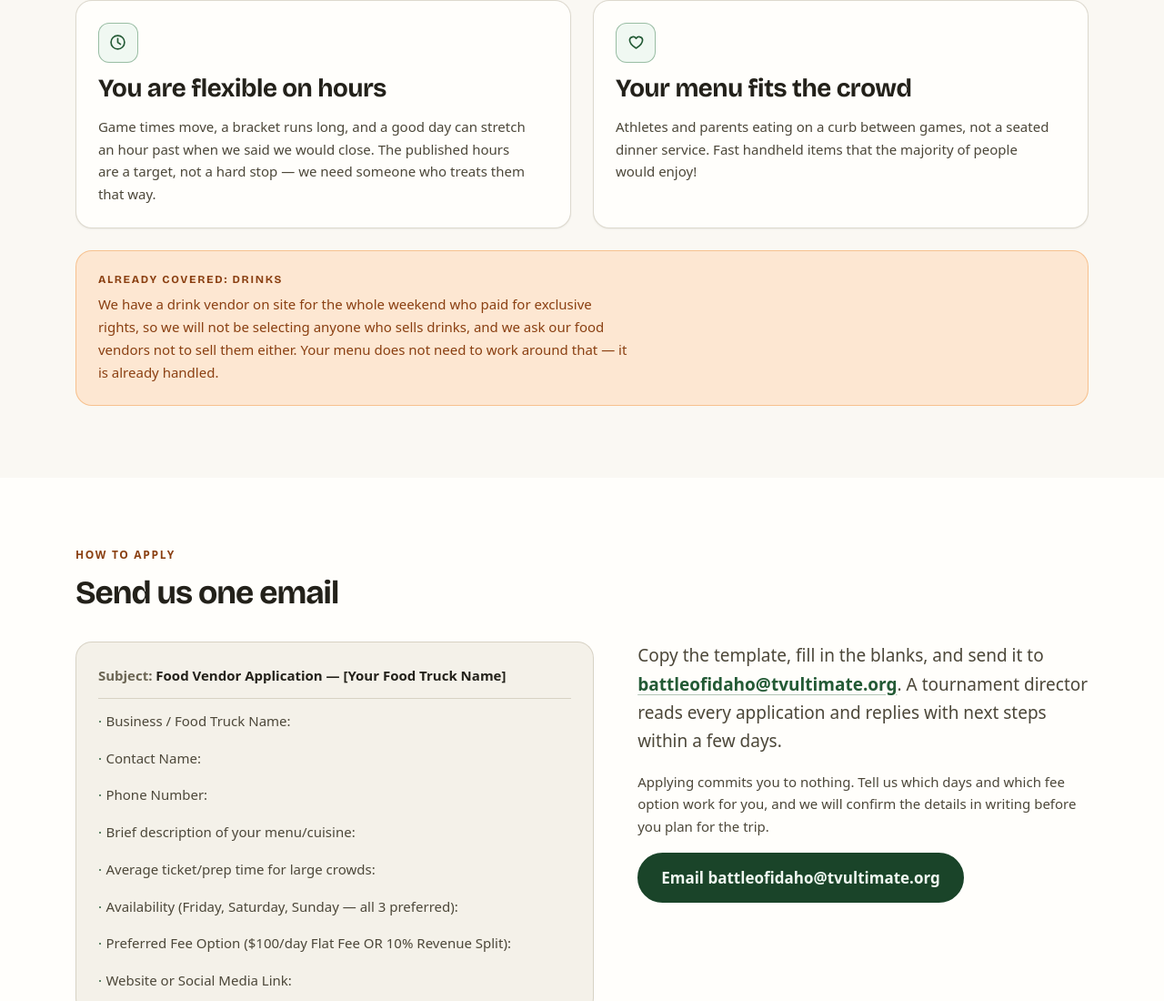
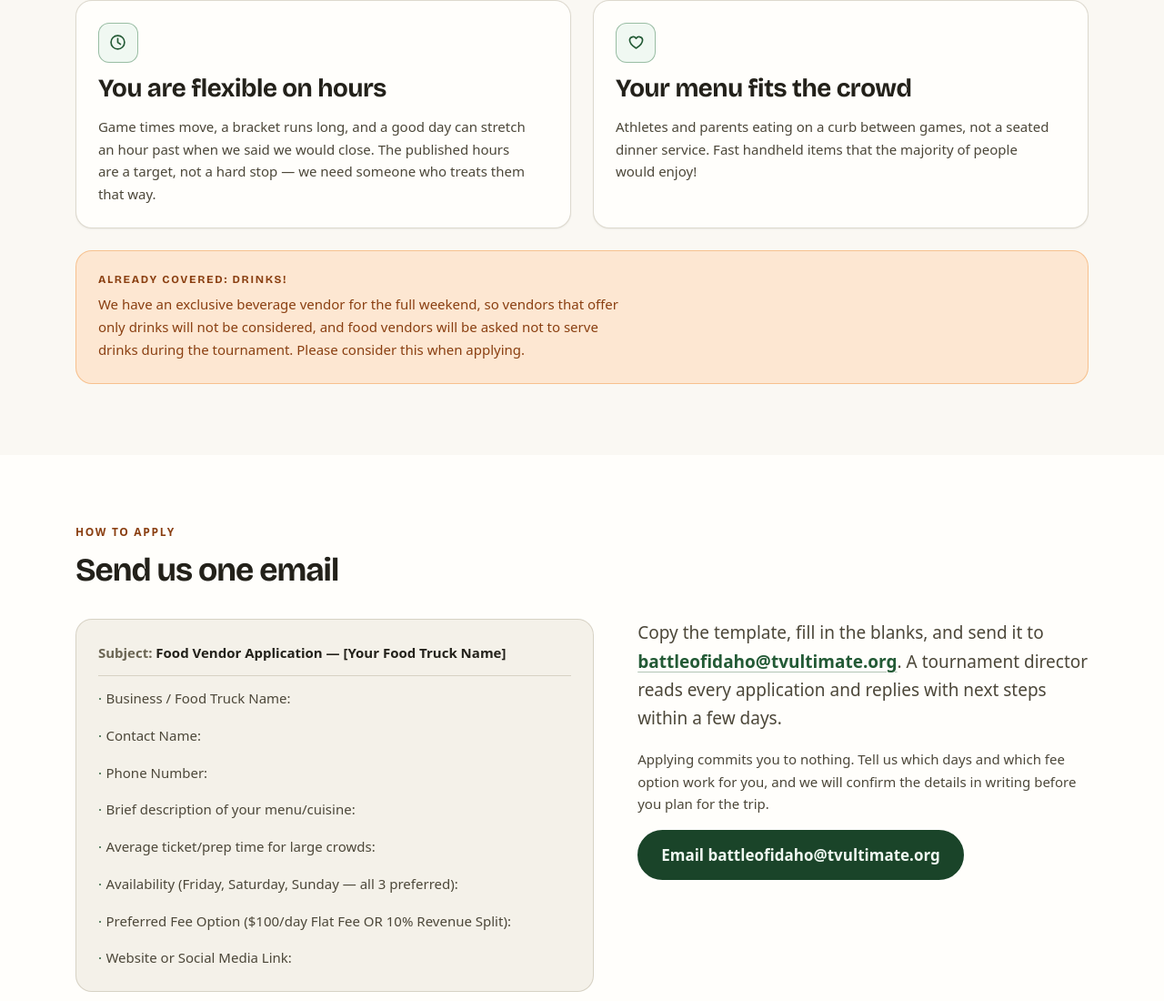
Before and after one commit to tvultimate/tvultimate.org, an Astro site: page /battle-of-idaho/food-vendor-application in a window 1280 px wide. Shown: the part 3538-4638 px from the top of the page at 91% size. Built offline with nearby package versions, Linux system fonts and the light colour scheme; Astro itself is replaced by a stand-in of ours.

Commit message:
Message Tweak

```diff
--- a/src/pages/battle-of-idaho/food-vendor-application.astro
+++ b/src/pages/battle-of-idaho/food-vendor-application.astro
@@ -281,12 +281,12 @@ const selection = [
         for elsewhere on the site.
       */}
       <div class="excluded">
-        <h3 class="excluded__label">Already covered: drinks</h3>
+        <h3 class="excluded__label">Already covered: Drinks!</h3>
         <p class="excluded__text">
-          We have a drink vendor on site for the whole weekend who paid for
-          exclusive rights, so we will not be selecting anyone who sells drinks,
-          and we ask our food vendors not to sell them either. Your menu does
-          not need to work around that — it is already handled.
+          We have an exclusive beverage vendor for the full weekend, so vendors
+          that offer only drinks will not be considered, and food vendors will
+          be asked not to serve drinks during the tournament. Please consider
+          this when applying.
         </p>
       </div>
     </Container>
```
